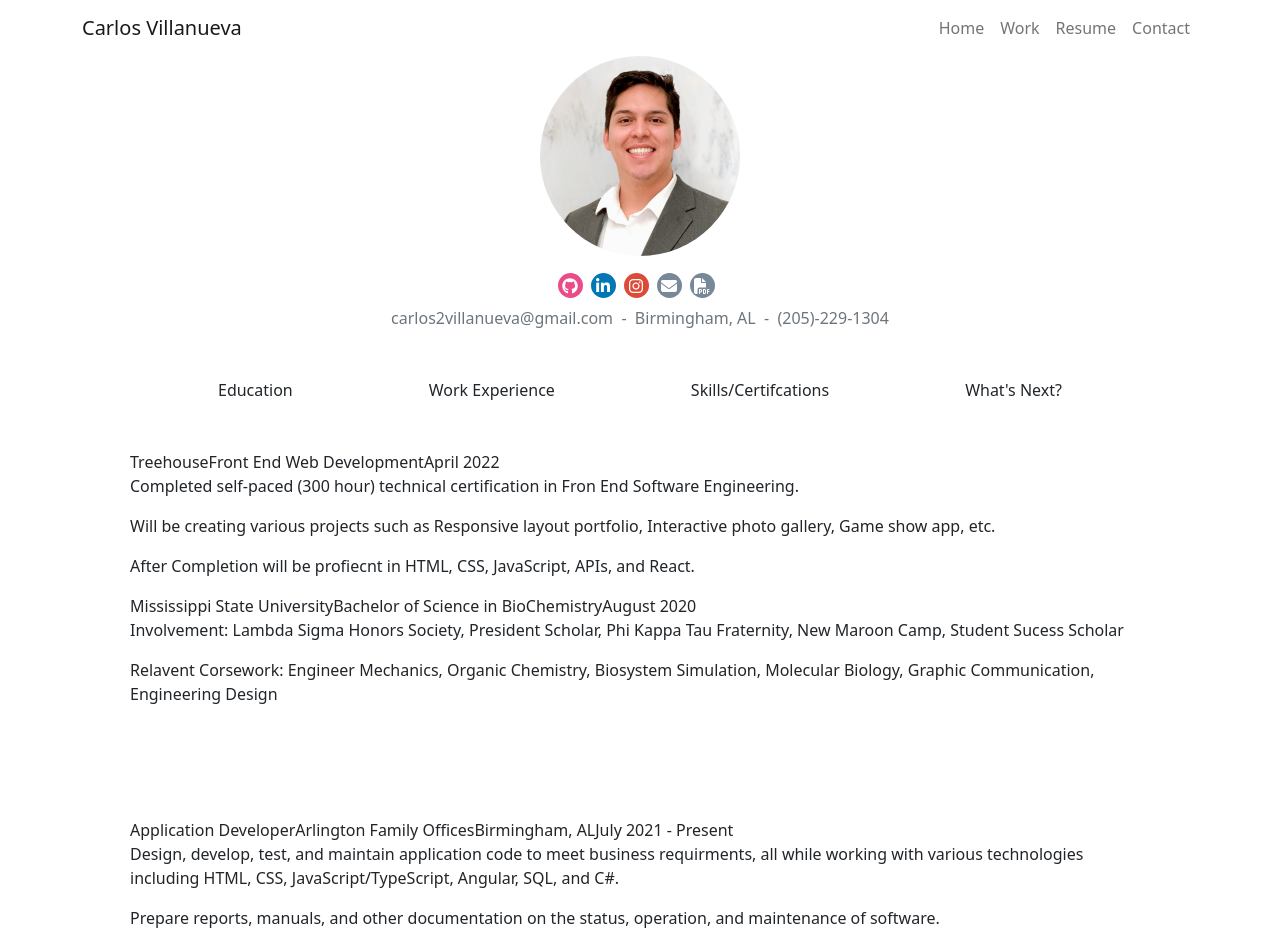
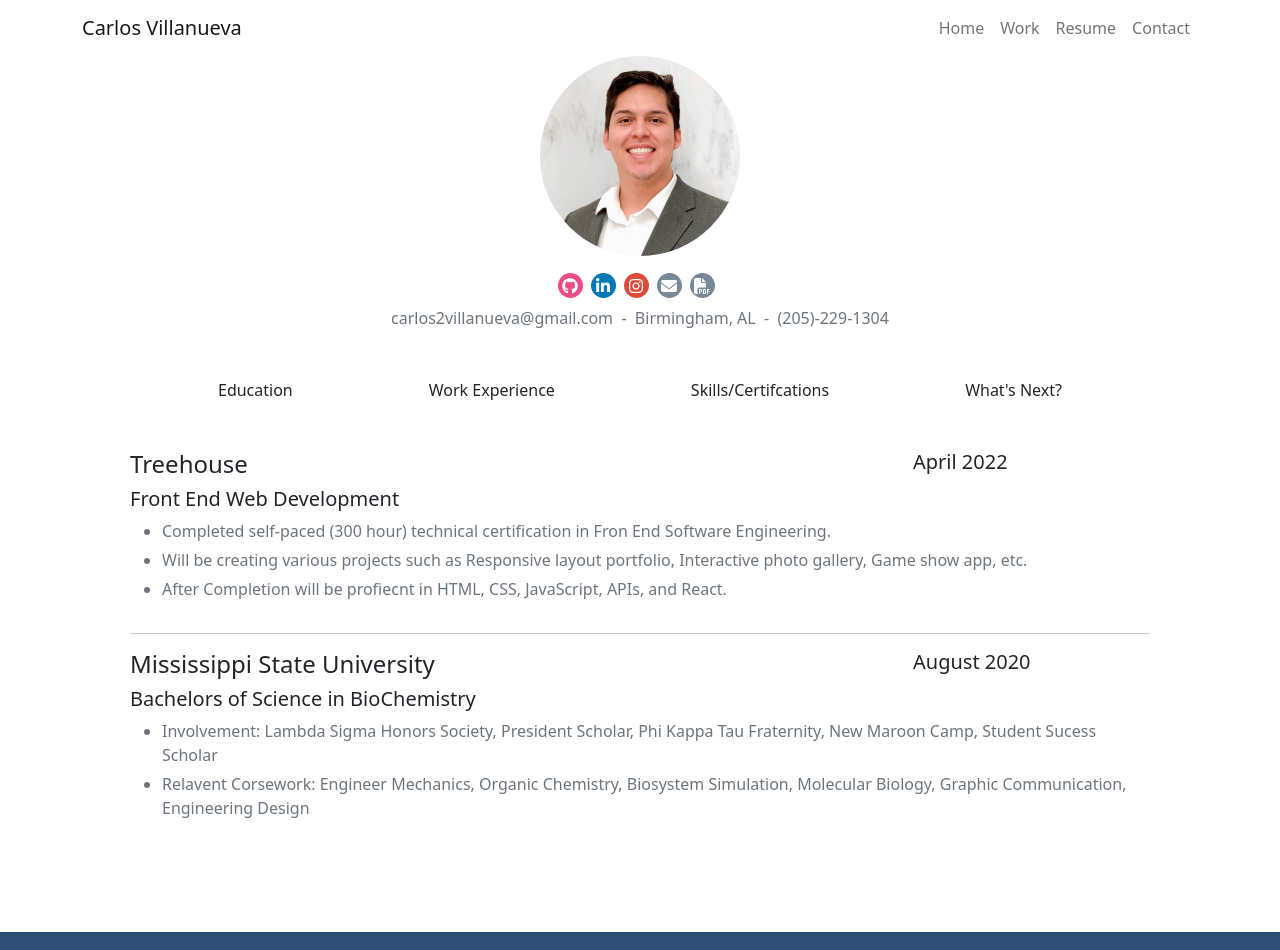
Before and after one commit to carvillanueva/cv, an Angular app: page /resume in a window 1280 px wide. Shown: the top 950 px of the page. Built offline with nearby package versions, Linux system fonts and the light colour scheme.

Commit message:
resume page changes

```diff
--- a/src/app/home/header.component.ts
+++ b/src/app/home/header.component.ts
@@ -2,6 +2,9 @@
 
 @Component({
   selector: 'main-header',
+  styles: [`
+
+  `],
   template: `
     <nav class="navbar navbar-expand-lg navbar-light">
       <div class="container">
@@ -20,10 +23,7 @@
       </div>
     </nav>
 
-  `,
-  styles: [`
-
-  `]
+  `
 })
 
 
--- a/src/app/home/mainPage.component.ts
+++ b/src/app/home/mainPage.component.ts
@@ -48,7 +48,7 @@
 
   `],
   template: `
-  <div class="container">
+  <div class="container fadePage">
     <div class="mb-4">
       <div class="py-5" style="text-align:center">
         <div class="mx-auto" style="max-width: 900px">
@@ -68,9 +68,9 @@
       </div>
       <div class="col-md-7 px-4 mt-4">
         <h2 class="featurette-heading fw-normal lh-1">About me <p class="headerName text-muted">Carlos Villanueva</p></h2>
-        <p class="lead text-muted">I have a Bachelors of Science in Biochemistry from Mississippi State University. I originally wanted to attend Dental School but fell in love with programming. </p>
-        <p class="lead text-muted">I started as a self taught developer to get my feet wet. Over time I wanted to get a more formal education in software development. I chose Treehouse for their user friendly platform and self pace option.</p>
-        <p class="lead text-muted">I am currently a Junior Application Developer for a fintech company and use all the tricks Treehouse has taught me everyday.</p>
+        <p class="lead text-muted">I have a Bachelors of Science in Biochemistry from Mississippi State University. I originally had dreams of attending dental school but fell in love with programming. </p>
+        <p class="lead text-muted">I started as a self taught developer to get my feet wet. Over time I wanted to get a more formal education in software development which lead me to choose <span href="https://teamtreehouse.com/" target="_blank">Treehouse</span> for their user-friendly platform and self-pace option.</p>
+        <p class="lead text-muted">I am currently a Junior Application Developer for a fintech company and have loved working as a developer.</p>
         <p class="lead text-muted">Technologies and tools I've been working with recently:</p>
           <ul class="text-muted">
             <li>JavaScript</li>
--- a/src/app/home/resume.component.ts
+++ b/src/app/home/resume.component.ts
@@ -8,7 +8,7 @@
       width: 200px;
       display:inline-block;
     }
-    a {
+    .btn-social-icon a {
       color:white;
     }
     .resume-category span:hover {
@@ -17,6 +17,13 @@
       border-radius: 8px;
       padding-left: 3px;
       padding-right: 3px;
+    }
+    .card-info {
+      font-size: 11px;
+      padding-bottom: 5px;
+    }
+    .experience-summary p {
+      margin-bottom:5px;
     }
 
   `],
@@ -40,31 +47,80 @@
 
       <div class="col-xs-12">
         <div class="d-flex justify-content-evenly mt-5 resume-category">
-          <span>Education</span>
-          <span>Work Experience</span>
-          <span>Skills/Certifcations</span>
-          <span>What's Next?</span>
+          <span (click)="view = 'edu'">Education</span>
+          <span (click)="view = 'work'">Work Experience</span>
+          <span (click)="view = 'skills'">Skills/Certifcations</span>
+          <span (click)="view = 'future'">What's Next?</span>
         </div>
 
-        <div class="p-5">
-          <div>
-            <label>Treehouse</label>
-            <span>Front End Web Development</span>
-            <span>April 2022</span>
-            <p>Completed self-paced (300 hour) technical certification in Fron End Software Engineering.</p>
-            <p>Will be creating various projects such as Responsive layout portfolio, Interactive photo gallery, Game show app, etc.</p>
-            <p>After Completion will be profiecnt in HTML, CSS, JavaScript, APIs, and React.</p>
+
+        <!-- EDUCATION -->
+        <div *ngIf="view == 'edu'" class="p-5">
+          <div class="row experience-title">
+            <div class="col-md-9">
+              <h4>Treehouse</h4>
+              <h5 class="fw-light">Front End Web Development</h5>
             </div>
-          <div>
-            <label>Mississippi State University</label>
-            <span>Bachelor of Science in BioChemistry</span>
-            <span>August 2020</span>
+            <div class="col-md-3">
+              <h5>April 2022</h5>
+            </div>
+          </div>
+          <div class="row experience-summary">
+            <div class="col-md-12 text-muted">
+              <ul>
+                <li><p>Completed self-paced (300 hour) technical certification in Fron End Software Engineering.</p></li>
+                <li><p>Will be creating various projects such as Responsive layout portfolio, Interactive photo gallery, Game show app, etc.</p></li>
+                <li><p>After Completion will be profiecnt in HTML, CSS, JavaScript, APIs, and React.</p></li>
+              </ul>
+            </div>
+          </div>
+
+          <hr class="hr">
+
+          <div class="row experience-title">
+            <div class="col-md-9">
+              <h4>Mississippi State University</h4>
+              <h5 class="fw-light">Bachelors of Science in BioChemistry</h5>
+            </div>
+            <div class="col-md-3">
+              <h5>August 2020</h5>
+            </div>
+          </div>
+          <div class="row experience-summary">
+            <div class="col-md-12 text-muted">
+              <ul>
+                <li><p>Involvement: Lambda Sigma Honors Society, President Scholar, Phi Kappa Tau Fraternity, New Maroon Camp, Student Sucess Scholar</p></li>
+                <li><p>Relavent Corsework: Engineer Mechanics, Organic Chemistry, Biosystem Simulation, Molecular Biology, Graphic Communication, Engineering Design</p></li>
+              </ul>
+            </div>
+          </div>
+
+        </div>
+
+        <!-- WORK EXPERIENCE -->
+        <div *ngIf="view == 'work'" class="p-5">
+              <div class="row col-xs-12" style="border: solid 1px grey; background-color:grey;box-shadow: 5px 5px 12px 7px #0000003b;">
+                <div class="col-lg-2">aefgawef</div>
+                <div class="col-lg-10">
+                  <div class="row experience-title">
+                    <div class="col-md-9">
+                      <h4>Mississippi State University</h4>
+                      <h5 class="fw-light">Bachelors of Science in BioChemistry</h5>
+                    </div>
+                    <div class="col-md-3">
+                      <h5>August 2020</h5>
+                    </div>
+                  </div>
+                  <div class="row experience-summary">
+                    <div class="col-md-12 text-muted">
                       <p>Involvement: Lambda Sigma Honors Society, President Scholar, Phi Kappa Tau Fraternity, New Maroon Camp, Student Sucess Scholar</p>
                       <p>Relavent Corsework: Engineer Mechanics, Organic Chemistry, Biosystem Simulation, Molecular Biology, Graphic Communication, Engineering Design</p>
                     </div>
                   </div>
+                </div>
+              </div>
 
-        <div class="p-5">
+
           <div>
             <label>Application Developer</label>
             <span>Arlington Family Offices</span>
@@ -85,27 +141,39 @@
           </div>
         </div>
 
-        <div class="p-5">
-          <div>
-            <label>Treehouse</label>
-            <span>Front End Web Development</span>
-            <p>Show Credential <i class="fa fa-arrow-up-right-from-square"></i></p>
+
+        <!-- SKILLS/CERTIFICATIONS -->
+        <div *ngIf="view == 'skills'" class="row p-5">
+          <div class="card m-3" style="width: 18rem;">
+            <img src="../assets/images/th.jpeg" class="card-img-top" alt="Treehouse Logo">
+            <div class="card-body">
+              <h5 class="card-title">Treehouse</h5>
+              <p class="fw-light my-0 card-text">Front-End Web Development</p>
+              <p class="text-muted my-0 card-info">Issued Apr 2022 &#183; No Expiration Date</p>
+              <p class="text-muted my-0 card-info">Credential ID 50180579</p>
+              <a href="https://api.accredible.com/v1/frontend/credential_website_embed_image/certificate/50180579" target="_blank" class="btn btn-sm btn-outline-secondary">Show Credntial <i class="fa fa-arrow-up-right-from-square"></i></a>
             </div>
-          <div>
-            <label>JPMorgan Chase & Co.</label>
-            <span>Software Engineering Virtual Experience</span>
-            <p>Show Credential <i class="fa fa-arrow-up-right-from-square"></i></p>
           </div>
-
+          <div class="card m-3" style="width: 18rem;">
+            <img src="../assets/images/jpm.jpeg" style="min-height:150px" class="card-img-top" alt="JP Morgan & Co Logo">
+            <div class="card-body">
+              <h5 class="card-title">JPMorgan Chase & Co.</h5>
+              <p class="fw-light my-0 card-text">Software Engineering Virtual Experience</p>
+              <p class="text-muted my-0 card-info">Issued Sept 2022 &#183; No Expiration Date</p>
+              <p class="text-muted my-0 card-info">Credential ID 3fJbwYsQ7SJ37SRMm</p>
+              <a href="https://insidesherpa.s3.amazonaws.com/completion-certificates/J.P.%20Morgan/R5iK7HMxJGBgaSbvk_JPMorgan%20Chase_Sst7JECWfG4A2gBf5_1631666386348_completion_certificate.pdf" target="_blank" class="btn btn-sm btn-outline-secondary">Show Credntial <i class="fa fa-arrow-up-right-from-square"></i></a>
+            </div>
           </div>
         </div>
 
 
+        <!-- WHAT'S NEXT? -->
+        <div *ngIf="view == 'future'" class="p-5">
 
 
-      RESUME
 
-
+        </div>
+      </div>
 
 
 
@@ -115,10 +183,18 @@
 
 
 export class ResumeComponent implements OnInit {
+  public view: string = 'edu';
 
   constructor() { }
 
   ngOnInit() { }
 
+  public changeView(path: string) {
+    console.log(path);
+    console.log(this.view);
+
 
   }
+
+
+}
--- a/src/styles.css
+++ b/src/styles.css
@@ -1,6 +1,23 @@
 /* You can add global styles to this file, and also import other style files */
 
-
+* {
+    margin: 0;
+    padding: 0;
+    /* background-color: #e6e7e7; */
+  }
+  .fadePage {
+    animation: fadeInAnimation ease 1.5s;
+    animation-iteration-count: 1;
+    animation-fill-mode: forwards;
+  }
+  @keyframes fadeInAnimation {
+    0% {
+        opacity: 0;
+    }
+    100% {
+        opacity: 1;
+    }
+  }
 
 /* SOCIAL MEDIA ICONS */
 .btn.btn-social-icon {
```
Also changed, not shown: src/assets/images/jpm.jpeg (added), src/assets/images/th.jpeg (added). Lines whose indentation alone changed are shown as unchanged.
